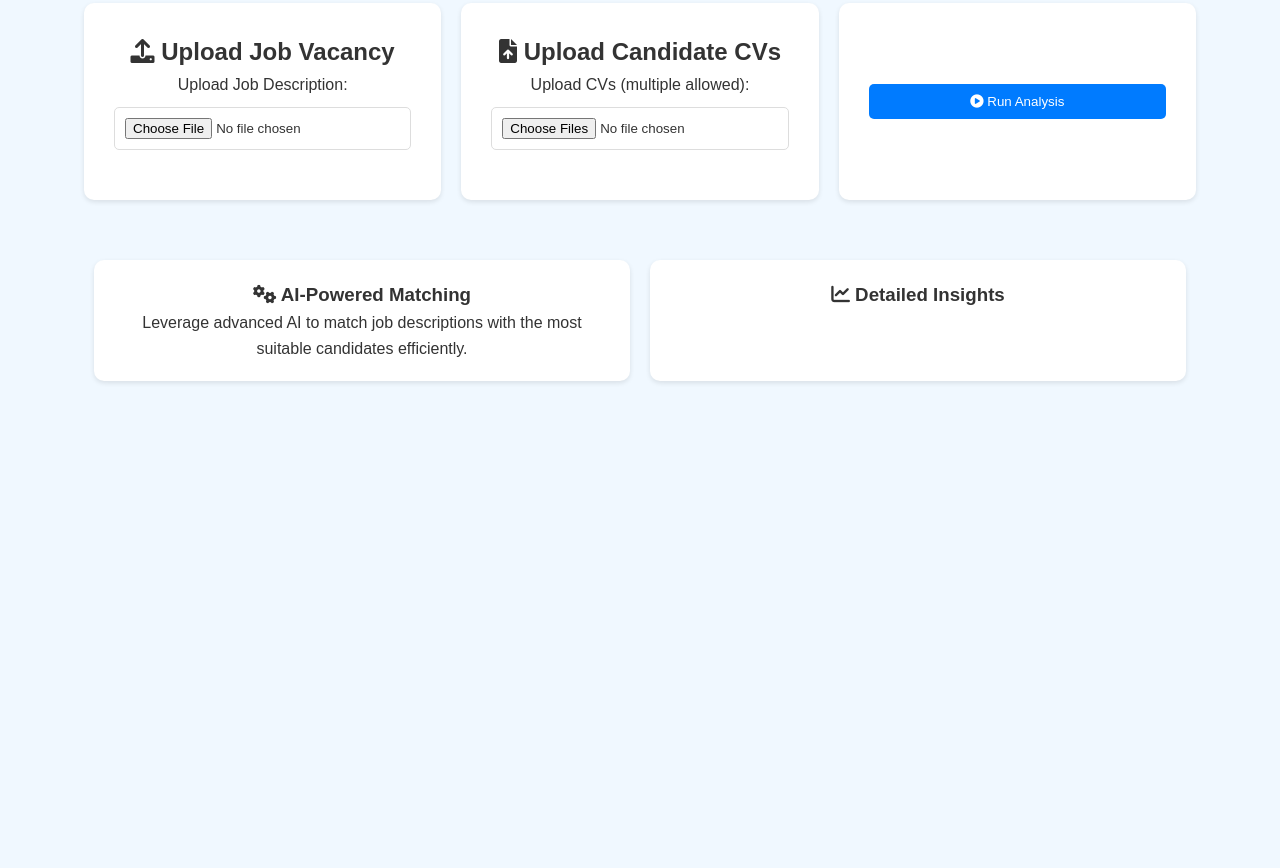
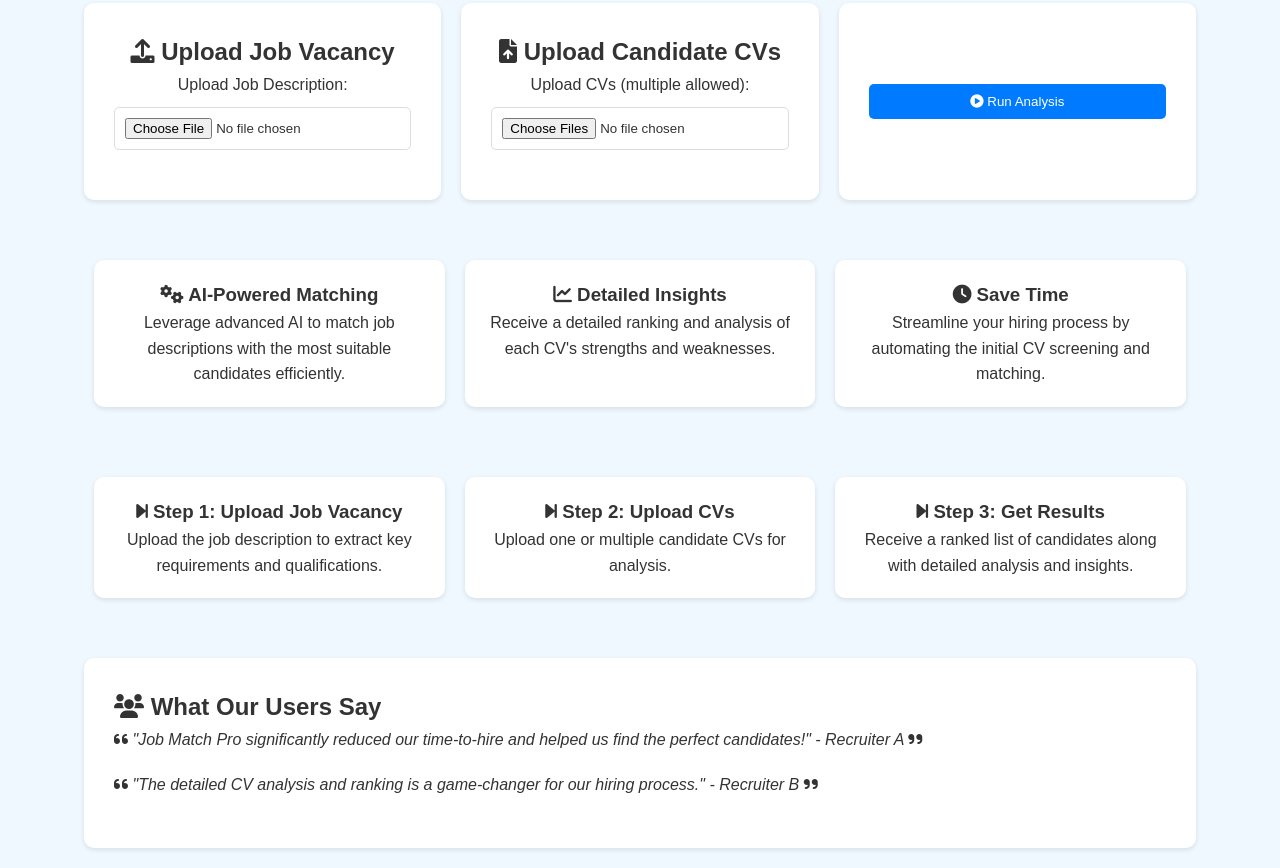
Before and after one commit to dutchpreneur/cv-matchmaker, a plain HTML site: page index.html in a window 1280 px wide. Shown: the part 379-1247 px from the top of the page. Before the commit the page ends 800 px from the top, so only its background shows below. Drawn offline with Linux system fonts and the light colour scheme.

Commit message:
Update index.html

```diff
--- a/index.html
+++ b/index.html
@@ -54,4 +54,41 @@
                 <p>Leverage advanced AI to match job descriptions with the most suitable candidates efficiently.</p>
             </div>
             <div class="feature">
-                <h3><i class="fas fa-chart-line"></i> Detailed Insights
+                <h3><i class="fas fa-chart-line"></i> Detailed Insights</h3>
+                <p>Receive a detailed ranking and analysis of each CV's strengths and weaknesses.</p>
+            </div>
+            <div class="feature">
+                <h3><i class="fas fa-clock"></i> Save Time</h3>
+                <p>Streamline your hiring process by automating the initial CV screening and matching.</p>
+            </div>
+        </section>
+
+        <section id="benefits" class="workflow">
+            <div class="step">
+                <h3><i class="fas fa-step-forward"></i> Step 1: Upload Job Vacancy</h3>
+                <p>Upload the job description to extract key requirements and qualifications.</p>
+            </div>
+            <div class="step">
+                <h3><i class="fas fa-step-forward"></i> Step 2: Upload CVs</h3>
+                <p>Upload one or multiple candidate CVs for analysis.</p>
+            </div>
+            <div class="step">
+                <h3><i class="fas fa-step-forward"></i> Step 3: Get Results</h3>
+                <p>Receive a ranked list of candidates along with detailed analysis and insights.</p>
+            </div>
+        </section>
+
+        <section id="social-proof" class="social-proof">
+            <h2><i class="fas fa-users"></i> What Our Users Say</h2>
+            <div class="testimonial">
+                <p><i class="fas fa-quote-left"></i> "Job Match Pro significantly reduced our time-to-hire and helped us find the perfect candidates!" - Recruiter A <i class="fas fa-quote-right"></i></p>
+            </div>
+            <div class="testimonial">
+                <p><i class="fas fa-quote-left"></i> "The detailed CV analysis and ranking is a game-changer for our hiring process." - Recruiter B <i class="fas fa-quote-right"></i></p>
+            </div>
+        </section>
+    </main>
+
+    <script src="script.js"></script>
+</body>
+</html>
```
